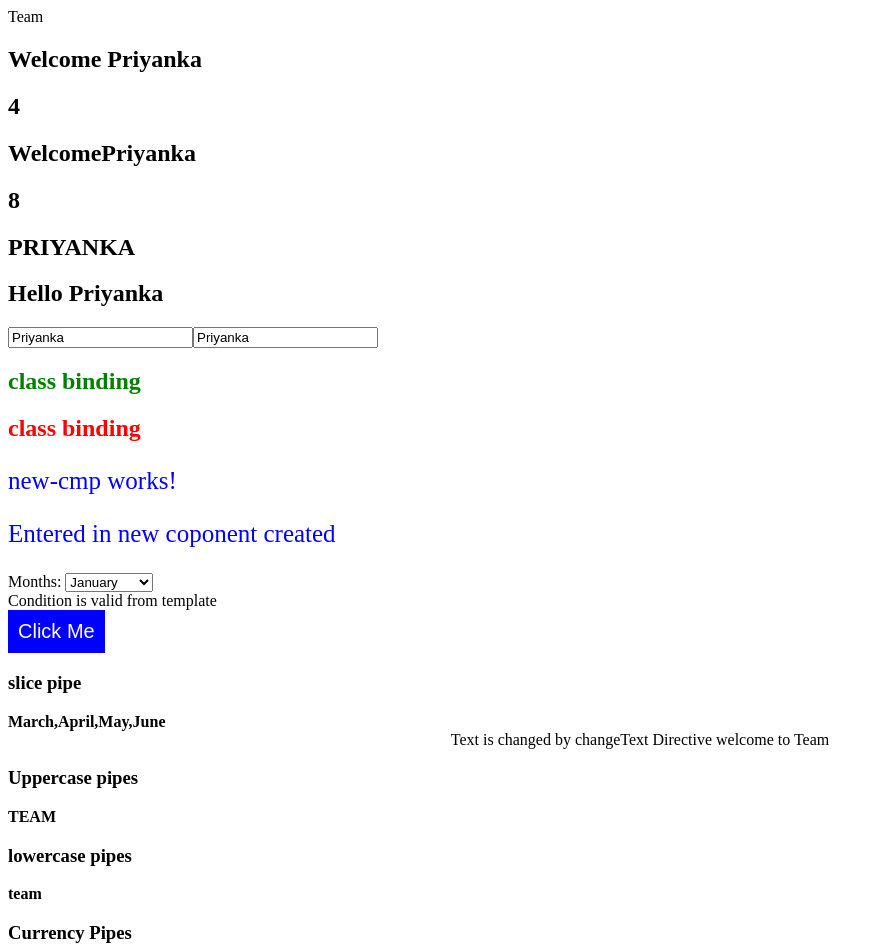
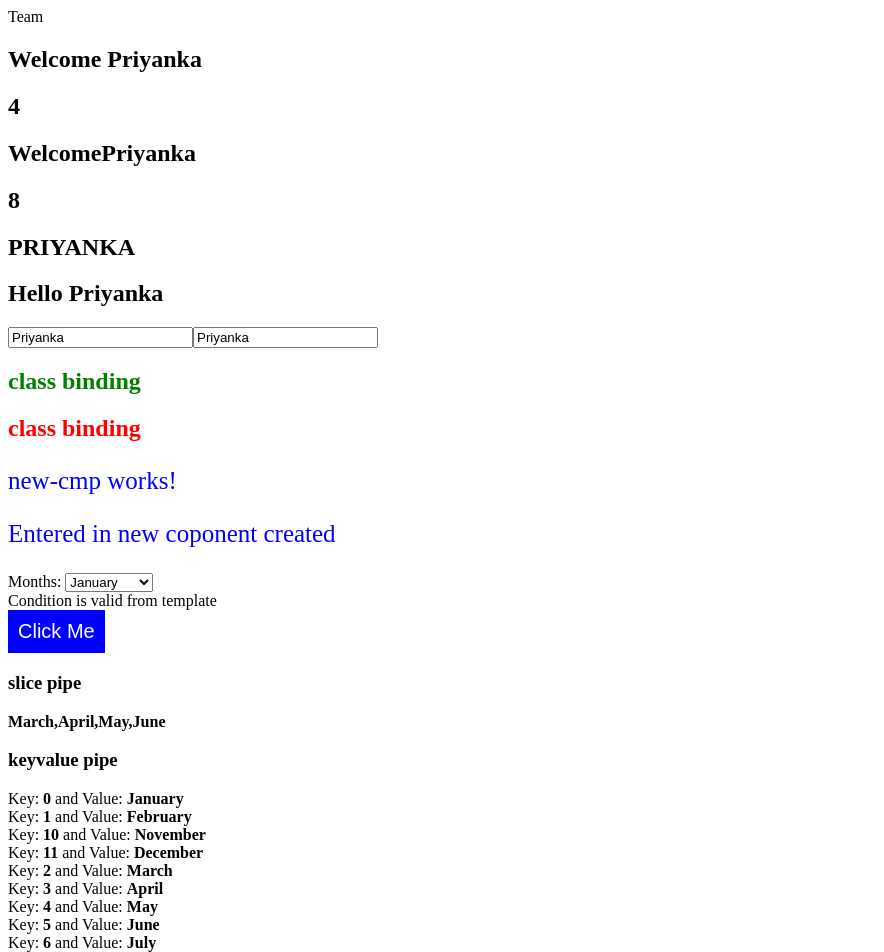
Before and after one commit to priyanka-teke05/angular-practice, an Angular app: page / in a window 1280 px wide. Shown: the top 952 px of the page, without its empty margins (0-884 px from the left). Built offline with nearby package versions, Linux system fonts and the light colour scheme.

Commit message:
ADDED: keyvalue pipe for months

```diff
--- a/src/app/new-cmp/new-cmp.component.html
+++ b/src/app/new-cmp/new-cmp.component.html
@@ -21,3 +21,9 @@
 
      <h3>slice pipe</h3>
     <b>{{months | slice:2:6}}</b>
+
+    <h3>keyvalue pipe</h3>
+    <div *ngFor="let item of months | keyvalue">
+        Key: <b>{{item.key}}</b> and Value: <b>{{item.value}}</b>
+    </div>
+     <!-- <b>{{months | key}}</b> -->
```
